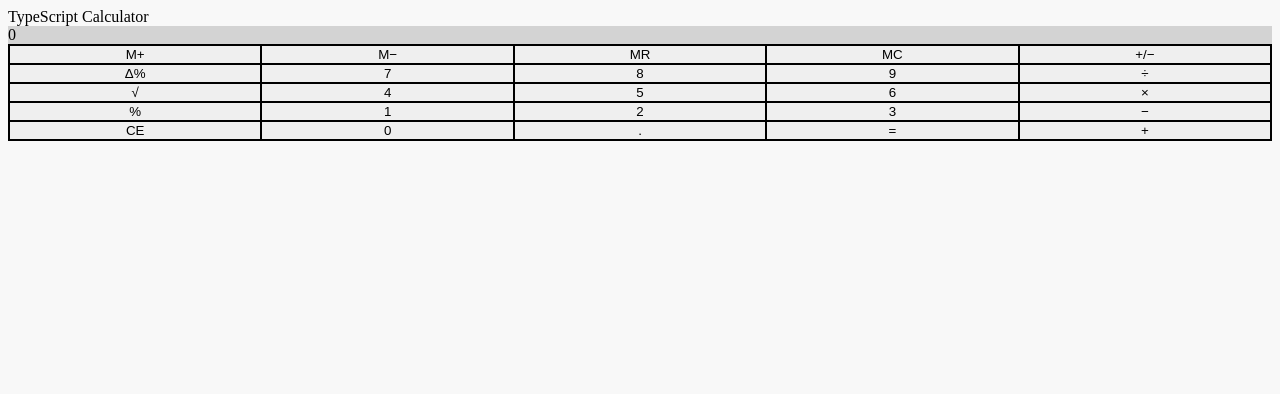
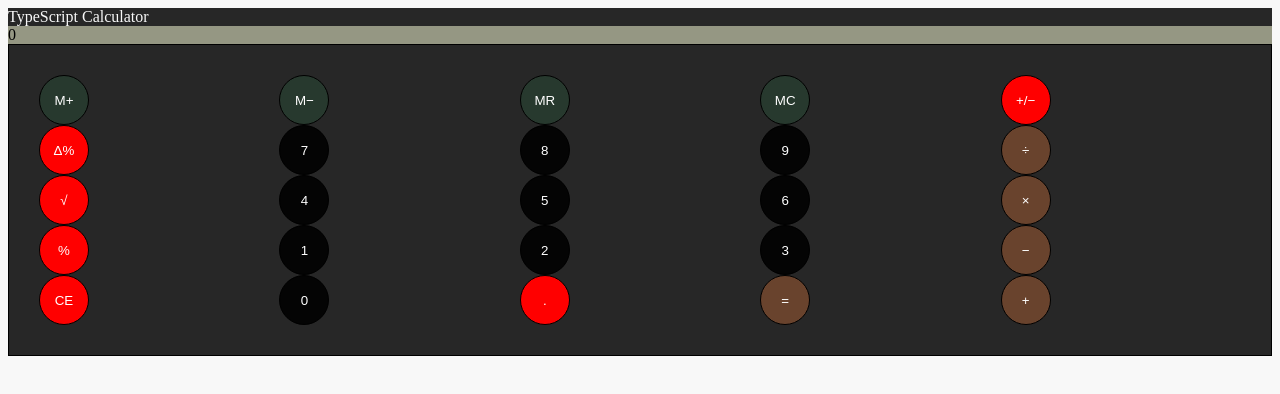
Before and after one commit to BillyBunn/calculator-ts, a React (Create React App) app: page / in a window 1280 px wide. Shown: the top 394 px of the page. Built offline with nearby package versions, Linux system fonts and the light colour scheme.

Commit message:
button styling

```diff
--- a/src/components/App.tsx
+++ b/src/components/App.tsx
@@ -35,8 +35,17 @@ const GlobalStyle = createGlobalStyle`
 
 const Calculator = styled.main`
   background: ${props => props.theme.colors.calculator};
+
+  > header {
+    color: ${props => props.theme.colors.main};
+  }
+
   .display {
     background: ${props => props.theme.colors.display};
+  }
+
+  .buttons {
+    background: ${props => props.theme.colors.calculator};
   }
 `;
 
@@ -45,8 +54,8 @@ const App = () => {
     <ThemeProvider theme={myTheme}>
       <ContextProvider>
         <GlobalStyle />
-        <header>TypeScript Calculator</header>
         <Calculator>
+          <header>TypeScript Calculator</header>
           <Display />
           <Buttons />
         </Calculator>
--- a/src/components/Buttons.tsx
+++ b/src/components/Buttons.tsx
@@ -4,13 +4,34 @@ import { State, Action, ActionType } from "../types";
 import { Context } from "./App";
 
 const ButtonGrid = styled.div`
+  border: 1px solid black;
   display: grid;
   grid-template-columns: repeat(5, 1fr);
   grid-template-rows: repeat(5, 1fr);
-  border: 1px solid black;
+  padding: 30px;
   > * {
     border: 1px solid black;
   }
+`;
+
+const StyledButton = styled.button`
+  background: ${props => {
+    console.log(props);
+    switch (props.type) {
+      case "NUMBER":
+        return "#040404";
+      case "OPERATOR":
+        return "#69432D";
+      case "MEMORY":
+        return "#27392E";
+      default:
+        return "red";
+    }
+  }};
+  border-radius: 50%;
+  color: #fff;
+  height: 50px;
+  width: 50px;
 `;
 
 type ButtonProps = {
@@ -29,7 +50,11 @@ const Button = ({ type, value, children }: ButtonProps) => {
   const handleClick = () =>
     dispatch({ type: ActionType[actionType], payload: actionPayload });
 
-  return <button onClick={handleClick}>{children}</button>;
+  return (
+    <StyledButton onClick={handleClick} type={type}>
+      {children}
+    </StyledButton>
+  );
 };
 
 const Buttons = () => {
--- a/src/components/Display.tsx
+++ b/src/components/Display.tsx
@@ -9,7 +9,7 @@ const StyledDisplay = styled.div`
 const Display = () => {
   const [state] = React.useContext<[State, React.Dispatch<Action>]>(Context);
   return (
-    <StyledDisplay>
+    <StyledDisplay className="display">
       {state.display}
       {/* <ul>
         <li>display: {`${state.display}`}</li>
--- a/src/theme.ts
+++ b/src/theme.ts
@@ -7,7 +7,8 @@ const myTheme: DefaultTheme = {
     main: "#F8F8F8",
     secondary: "#000",
     background: "#F8F8F8",
-    calculator: "#272727"
+    calculator: "#272727",
+    display: "#959783"
   }
 };
 
```
